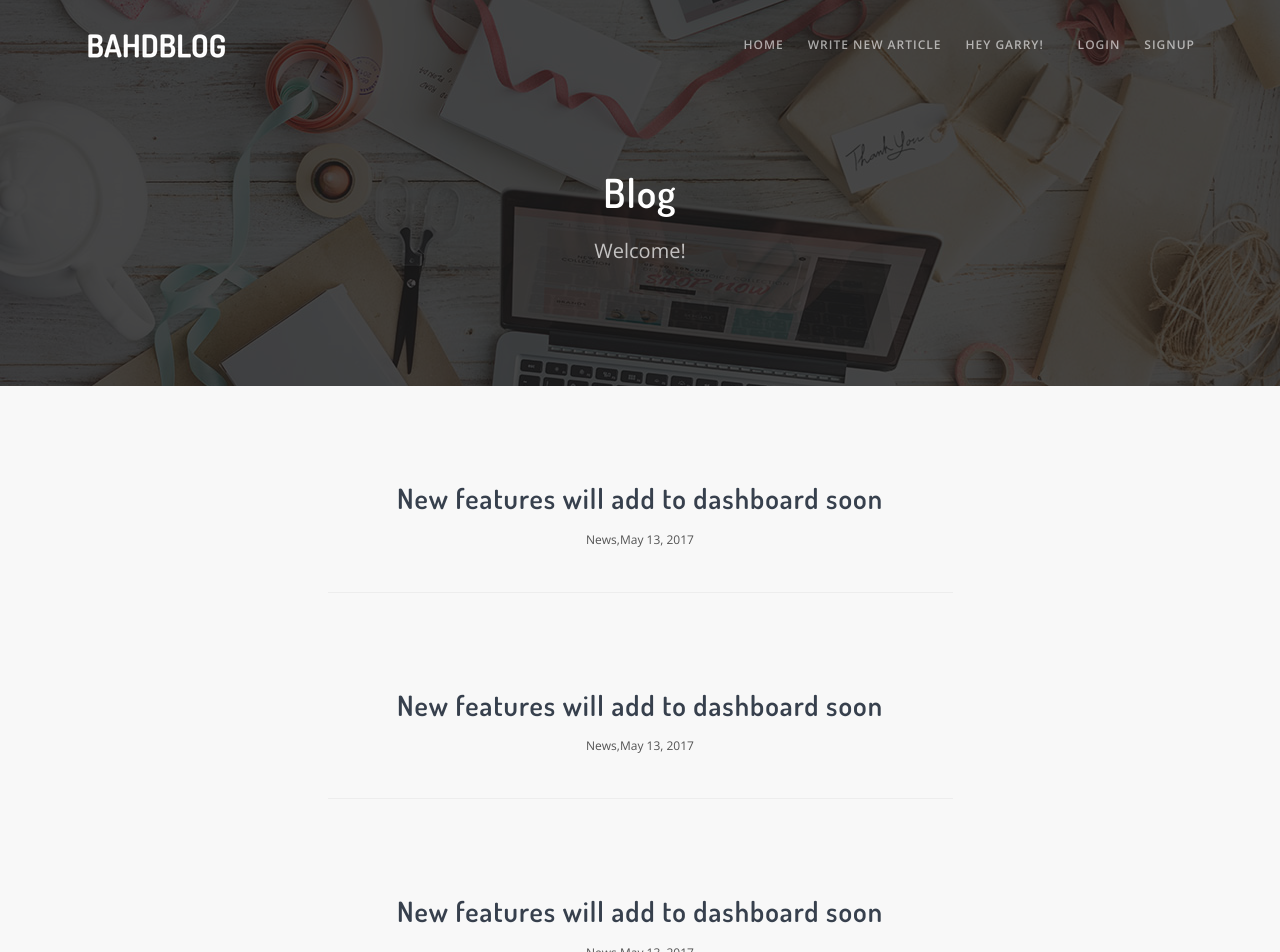
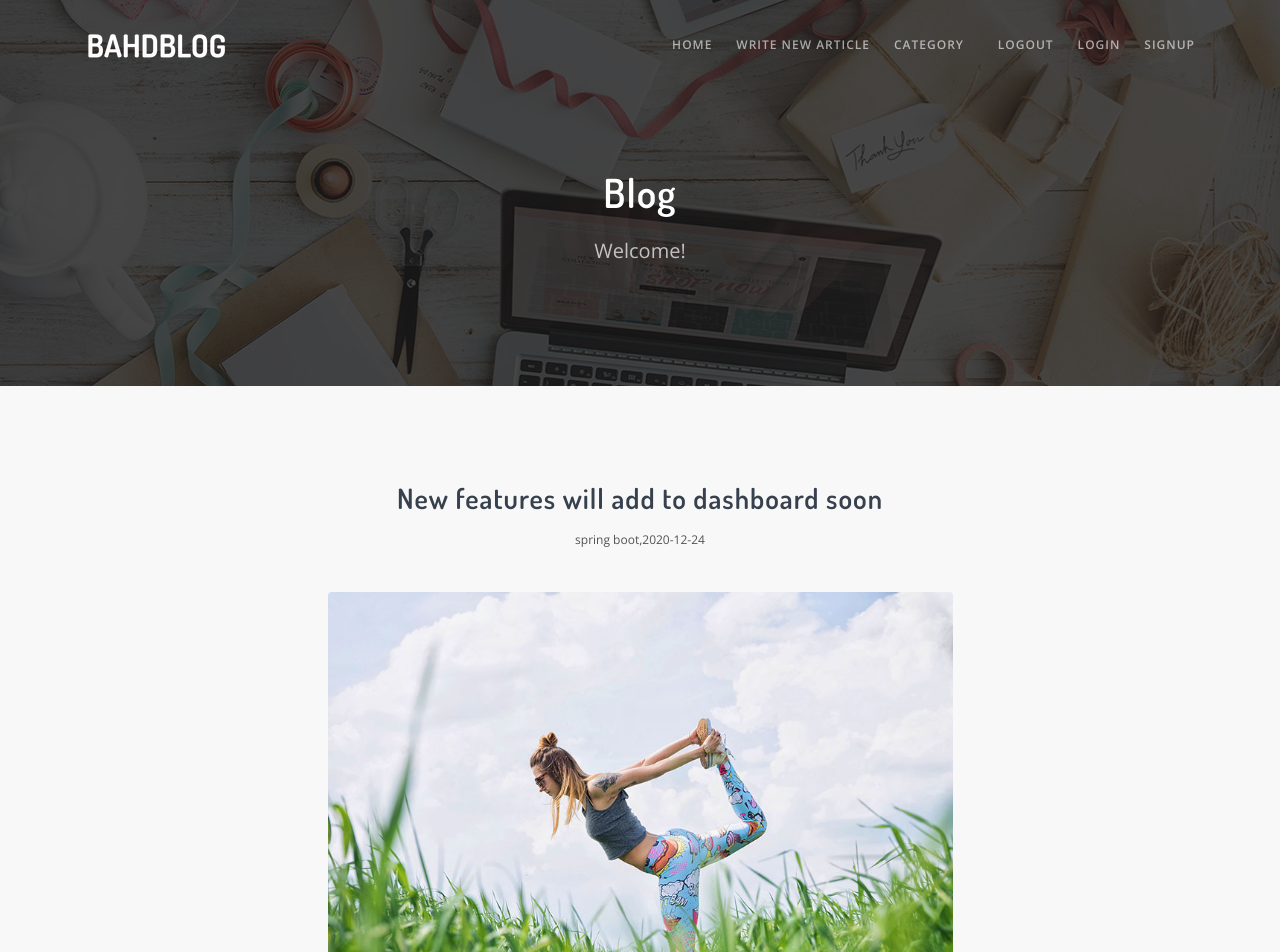
Before and after one commit to dbgusrb12/react-app-frontend, a React (Create React App) app: page / in a window 1280 px wide. Shown: the top 952 px of the page. Built offline with nearby package versions, Linux system fonts and the light colour scheme; a web font is replaced by a local one.

Commit message:
파일 이름 변경

```diff
--- a/src/App.js
+++ b/src/App.js
@@ -6,8 +6,8 @@ import Welcome from './components/Welcome';
 import Footer from './components/Footer';
 import Login from './components/Login';
 import SignUp from './components/SignUp/index';
-import SingleArticle from './components/SingleArticle';
-import CreateArtice from './components/CreateArticle';
+import BoardDetail from './components/SingleArticle/boardDetail';
+import CreateBoard from './components/CreateArticle/createBoard';
 
 const App = withRouter(({ location }) => {
 return (
@@ -19,8 +19,8 @@ return (
 
       <Route exact path="/" component={Welcome}/>
       <Route path="/login" component={Login}/>
-      <Route path="/article/:slug" component={SingleArticle}/>
-      <Route path="/articles/create" component={CreateArtice}/>
+      <Route path="/article/:slug" component={BoardDetail}/>
+      <Route path="/articles/create" component={CreateBoard}/>
       <Route path="/signup" component={SignUp}/>
     {
       location.pathname !== '/login' && location.pathname !== '/signup' &&
--- a/src/components/Article/index.js
+++ b/src/components/Board/board.js
@@ -1,19 +1,19 @@
 import React from 'react';
 import { Link } from 'react-router-dom';
 
-const Article = () => {
+const Board = () => {
   return (
     <article className="mt-90">
       <header className="text-center mb-40">
         <h3>
-          <a href="blog-single.html">New features will add to dashboard soon</a>
+          <a href="/article/some-title-slug">New features will add to dashboard soon</a>
         </h3>
         <div className="link-color-default fs-12">
-          <a href="#">News</a>,
-          <time>May 13, 2017</time>
+          <a href="#">spring boot</a>,
+          <time>2020-12-24</time>
         </div>
       </header>
-      {/* <a href="blog-single.html">
+      <a href="blog-single.html">
         <img className="rounded" src="assets/img/blog-1.jpg" alt="..." />
       </a>
       <div className="card-block">
@@ -24,10 +24,10 @@ const Article = () => {
         <p className="text-center mt-40">
           <Link className="btn btn-primary btn-round" to="/article/some-title-slug">Read more</Link>
         </p>
-      </div> */}
+      </div>
     </article>
 
   );
 };
 
-export default Article;
+export default Board;
--- a/src/components/CreateArticle/index.js
+++ b/src/components/CreateArticle/createBoard.js
@@ -1,7 +1,7 @@
 import React from 'react';
 import Banner from '../Banner';
 
-const CreateArticle = () => {
+const CreateBoard = () => {
   return (
     <div>
 
@@ -49,4 +49,4 @@ const CreateArticle = () => {
 
   );
 };
-export default CreateArticle;
+export default CreateBoard;
--- a/src/components/Navbar/index.js
+++ b/src/components/Navbar/index.js
@@ -21,13 +21,15 @@ const Navbar = () => {
                 <Link className="nav-link" to="/articles/create">Write New Article</Link>
               </li>
               <li className="nav-item">
-                <a className="nav-link" href="#">Hey Garry!
+                <a className="nav-link" href="#">Category
                   <i className="fa fa-caret-down" />
                 </a>
                 <div className="nav-submenu">
                   <a className="nav-link" href="#">My articles</a>
-                  <a className="nav-link" href="#">Logout</a>
                 </div>
+              </li>
+              <li className="nav-item">
+                <a className="nav-link" href="#">Logout</a>
               </li>
               <li className="nav-item">
                 <Link className="nav-link" to="/login">Login</Link>
--- a/src/components/SignUp/index.js
+++ b/src/components/SignUp/index.js
@@ -1,7 +1,6 @@
 import React from 'react';
 import { validations, validateAll } from 'indicative/validator';
 import Axios from 'axios';
-import config from '../config/index';
 
 class SignUp extends React.Component {
   constructor() {
@@ -47,7 +46,7 @@ class SignUp extends React.Component {
     validateAll(data, rules, messages)
     .then(() => {
       //successfull login
-      Axios.post(`${config.apiUrl}/auth/register`, {
+      Axios.post(`urlsample/`, {
         name: this.state.name,
         email: this.state.email,
         password: this.state.password
--- a/src/components/SingleArticle/index.js
+++ b/src/components/SingleArticle/boardDetail.js
@@ -1,6 +1,6 @@
 import React from 'react';
 
-const SingleArticle = () => {
+const BoardDetail = () => {
   return (
    <div>
   {/* Header */}
@@ -126,4 +126,4 @@ const SingleArticle = () => {
   );
 };
 
-export default SingleArticle;
+export default BoardDetail;
--- a/src/components/Welcome/index.js
+++ b/src/components/Welcome/index.js
@@ -1,6 +1,6 @@
 import React from 'react';
 import Banner from '../Banner';
-import Article from '../Article';
+import Board from '../Board/board';
 
 const Welcome = () => {
   return (
@@ -14,15 +14,32 @@ const Welcome = () => {
       <main className="main-content bg-gray">
         <div className="row">
           <div className="col-12 col-lg-6 offset-lg-3">
-            <Article/>
+            <Board/>
             <hr/>
-            <Article/>
+            <Board/>
             <hr/>
-            <Article/>
+            <Board/>
+            <hr/>
+            <Board/>
+            <hr/>
+            <Board/>
+            <hr/>
+            <Board/>
+            <hr/>
+            <Board/>
+            <hr/>
+            <Board/>
+            <hr/>
+            <Board/>
+            <hr/>
+            <Board/>
             <nav className="flexbox mt-50 mb-50">
               <a className="btn btn-white disabled">
-                <i className="ti-arrow-left fs-9 mr-4" /> Newer</a>
-              <a className="btn btn-white" href="#">Older
+                <i className="ti-arrow-left fs-9 mr-4" />
+                Newer
+              </a>
+              <a className="btn btn-white" href="#">
+                Older
                 <i className="ti-arrow-right fs-9 ml-4" />
               </a>
             </nav>
--- a/src/components/config/index.js
+++ /dev/null
@@ -1,3 +0,0 @@
-export default {
-  apiUrl: 'https://0337089f-abd4-479c-ba9a-c7d82b1c188f.mock.pstmn.io'
-}
```
Also changed, not shown: 1 other file (tests, documents, lock files or other folders).
